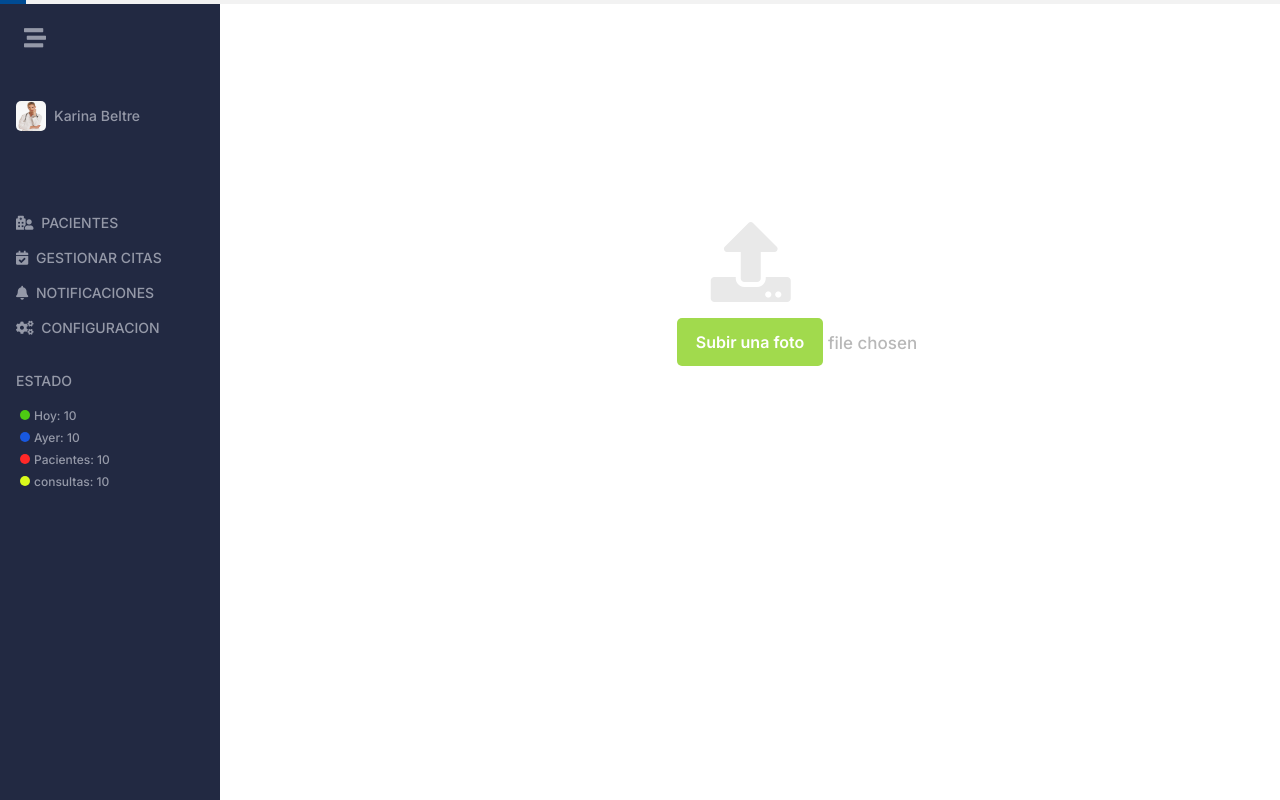
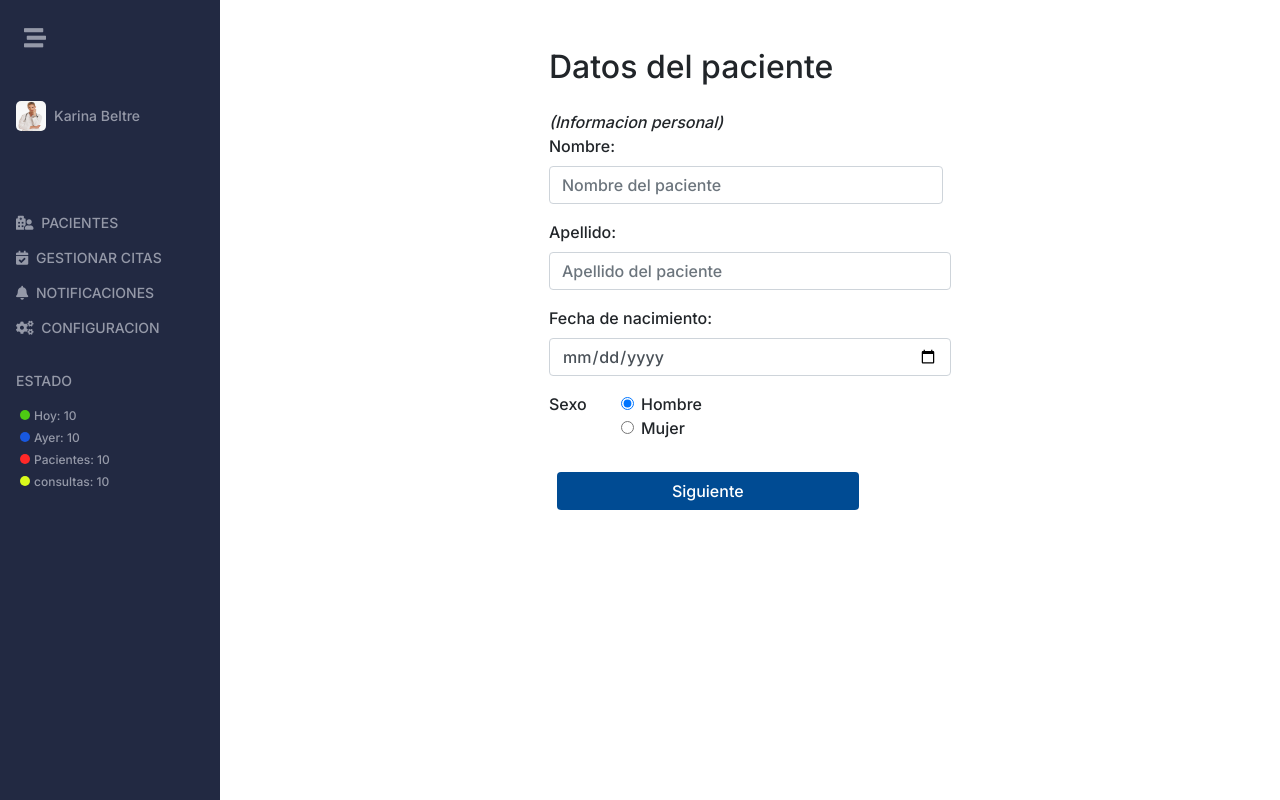
Before and after one commit to eirondiaz/proyectoFinalProgWeb, an Angular app: page /cuenta/nuevo-paciente in a window 1280 px wide. Built offline with nearby package versions, Linux system fonts and the light colour scheme.

Commit message:
tokes finales a la ui nuevo paciente

```diff
--- a/src/app/nuevo-paciente/nuevo-paciente.component.css
+++ b/src/app/nuevo-paciente/nuevo-paciente.component.css
@@ -1,14 +1,3 @@
-.bar-container{
-    width: 100%;
-    height: 4px;
-    background: #f2f2f2;
-}
-
-.bar{
-    width: 2%;
-    height: 4px;
-    background: var(--color-primario);
-}
 
 
 .upload-img i{
@@ -41,3 +30,9 @@
     font-weight: bold;
     color: #fff;
   }
+
+  .icon-ir-atras{
+    font-size: 30px;
+    color: #b8b8b8;
+    padding: 15px;
+  }
--- a/src/app/nuevo-paciente/nuevo-paciente.component.html
+++ b/src/app/nuevo-paciente/nuevo-paciente.component.html
@@ -3,7 +3,7 @@
     <div class="w-75 mx-auto px-4 mt-5" style="max-width: 450px;">
         <div class="formulario">
             <form>
-                <fieldset class="d-none">
+                <fieldset id="box1">
                      <h2 class="mb-4">Datos del paciente</h2>
                      <i>(Informacion personal)</i> <br>
 
@@ -39,10 +39,10 @@
                           </div>
                     </div>
                      <div class="form-group mt-3">
-                        <button class="btn btn-primario w-75 mt-3">Siguiente</button>
+                        <button class="btn btn-primario w-75 ml-2 mt-3" (click)="NextBox()">Siguiente</button>
                     </div>
                 </fieldset>
-                <fieldset class="d-none">
+                <fieldset id="box2" class="d-none">
                      <h3>Datos del paciente</h3>
                      <i>(Datos de autenticidad)</i>
                     <div>
@@ -90,26 +90,30 @@
                             </div>
                         </div>
                         <div class="mt-4">
-                            <button class="btn btn-primario w-75">Siguiente</button>
+                            <button class="btn btn-dark mt-3" (click)="PreviusBox()">Ir atras</button>
+                            <button class="btn btn-primario ml-2 mt-3" (click)="NextBox()">Siguiente</button>
                         </div>
                     </div>
+                </fieldset>
+                <fieldset id="box4" class="d-none">
+                     <h3>Finalizar el registro</h3>
+                     <div class="d-flex fixed-size">
+                           <!-- Extrar los datos del formGroup y crear un Preview del paciente
+                            para confimar que los datos son correctos.-->
+                     </div>
                 </fieldset>
             </form>
         </div>
     </div>
-    <div class="bar-container fixed-top" >
-        <div class="bar">
-        </div>
-    </div>
 
      <!--Cargar la imagen al local storage como base 64-->
-        <div class="load-img-container">
+        <div class="load-img-container d-none shadow-lg" id="box3">
             <div class="d-flex justify-content-center w-100" style="height: 500px;">
                 <div class="upload-img align-self-center p-4">
                     <i class="fas fa-upload"></i>
                    <div class="button-wrap mt-3">
                        <label class="button" for="upload">Subir una foto</label>
-                       <input id="upload" type="file">
+                       <input id="upload" type="file" (change)="saveFoto($event)">
                      </div>
                 </div>
             </div>
--- a/src/app/nuevo-paciente/nuevo-paciente.component.ts
+++ b/src/app/nuevo-paciente/nuevo-paciente.component.ts
@@ -7,12 +7,13 @@ import { Component, OnInit } from '@angular/core';
 })
 export class NuevoPacienteComponent implements OnInit {
   showSelectAlergia:boolean = true;
+  registroPacienteBoxes:string[] = ['box1', 'box2', 'box3', 'box4'];
+  currentBox = 0;
+
   constructor() { }
 
   ngOnInit(): void {
   }
-
-
 
   CambiarBox(e){
      if(e.target.value == "Otros"){
@@ -20,4 +21,29 @@ export class NuevoPacienteComponent implements OnInit {
      }
   }
 
+  NextBox(){
+    let activeBox = document.getElementById(this.registroPacienteBoxes[this.currentBox]);
+    let nextBox = document.getElementById(this.registroPacienteBoxes[this.currentBox + 1]);
+
+    activeBox.classList.add('d-none')
+    nextBox.classList.remove('d-none');
+    this.currentBox += 1;
+  }
+
+  PreviusBox(){
+    let activeBox = document.getElementById(this.registroPacienteBoxes[this.currentBox]);
+    let preBox = document.getElementById(this.registroPacienteBoxes[this.currentBox - 1]);
+
+
+    activeBox.classList.add('d-none')
+    preBox.classList.remove('d-none');
+    this.currentBox -= 1;
+  }
+
+  saveFoto(e){
+    console.log(e.target.value)
+
+     this.NextBox();
+  }
+
 }
```
